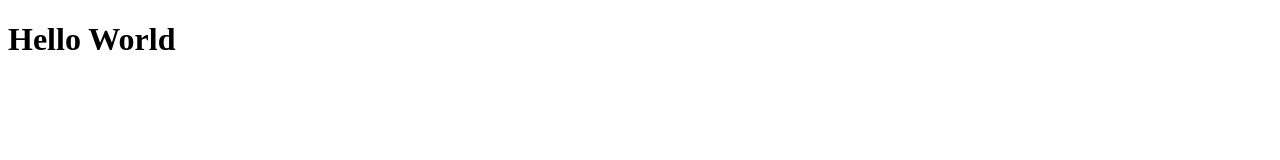
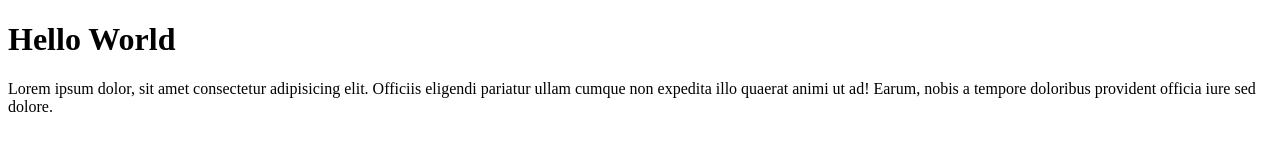
Before and after one commit to devaaryap/dva-git-test, a plain HTML site: page index.html in a window 1280 px wide. Drawn offline with Linux system fonts and the light colour scheme.

Commit message:
Menambahkan paragraf

```diff
--- a/index.html
+++ b/index.html
@@ -8,5 +8,6 @@
 </head>
 <body>
     <h1>Hello World</h1>
+    <p>Lorem ipsum dolor, sit amet consectetur adipisicing elit. Officiis eligendi pariatur ullam cumque non expedita illo quaerat animi ut ad! Earum, nobis a tempore doloribus provident officia iure sed dolore.</p>
 </body>
 </html>
```
